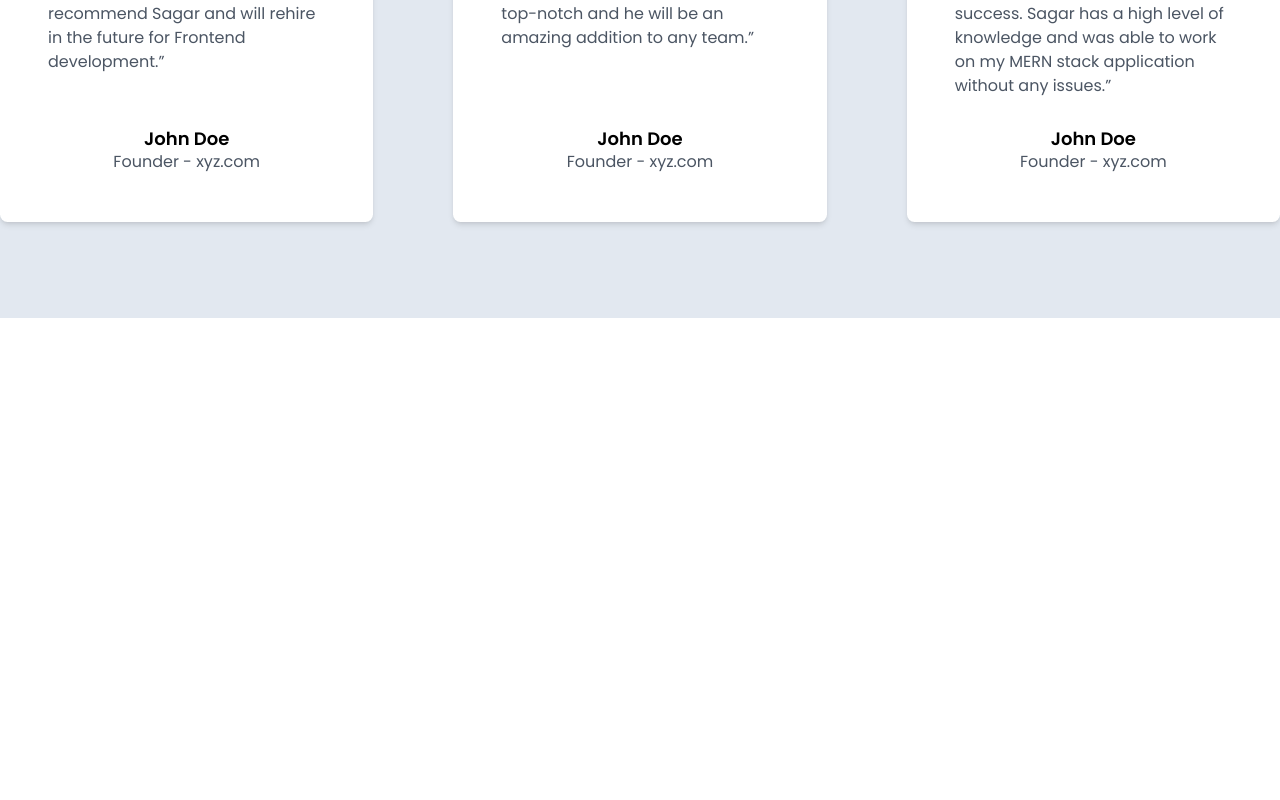
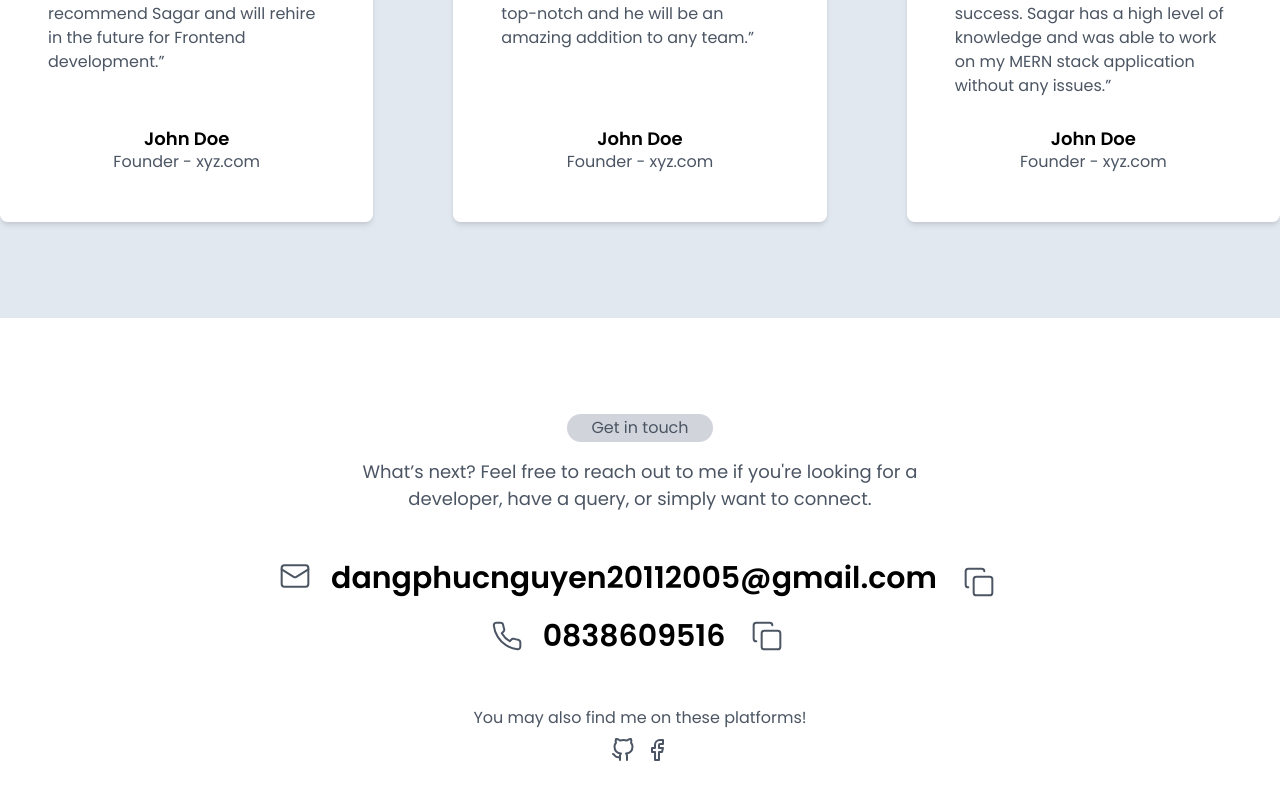
Before and after one commit to NHACTAOHOCBAI/Portfolio, a React (Vite) app: page / in a window 1280 px wide. Shown: the part 5540-6340 px from the top of the page. Before the commit the page ends 5858 px from the top, so only its background shows below. Built offline with nearby package versions, Linux system fonts and the light colour scheme.

Commit message:
hoan thien footer

```diff
--- a/src/App.tsx
+++ b/src/App.tsx
@@ -6,6 +6,7 @@ import SkillsPage from "./pages/skillsPage"
 import ExperiencePage from "./pages/experiencePage"
 import WorkPage from "./pages/workPage"
 import TestimonialsPage from "./pages/testimonialsPage"
+import AppFooter from "./components/appFooter"
 const App = () => {
   return (
     <>
@@ -18,6 +19,7 @@ const App = () => {
         <WorkPage />
         <TestimonialsPage />
       </main>
+      <AppFooter />
     </>
   )
 }
--- /dev/null
+++ b/src/components/appFooter.tsx
@@ -0,0 +1,54 @@
+import { FiFacebook, FiGithub } from "react-icons/fi";
+
+const AppFooter = () => {
+    return (
+        <footer className="pt-[96px] pb-[96px]">
+            <div className="container flex flex-col items-center justify-center text-center" >
+                <h2 className="page-title">Get in touch</h2>
+                <p className="desc-text text-[1.8rem] w-[580px] mt-[16px]">
+                    What’s next? Feel free to reach out to me if you're looking for a developer, have a query, or simply want to connect.
+                </p>
+                {/* contact */}
+                <div className="mt-[48px] text-[3rem] font-semibold leading-tight">
+                    <div className="flex gap-[20px]">
+                        <svg width="32" height="32" viewBox="0 0 32 32" fill="none" xmlns="http://www.w3.org/2000/svg">
+                            <path d="M26.6667 5.3335H5.33341C3.86066 5.3335 2.66675 6.5274 2.66675 8.00016V24.0002C2.66675 25.4729 3.86066 26.6668 5.33341 26.6668H26.6667C28.1395 26.6668 29.3334 25.4729 29.3334 24.0002V8.00016C29.3334 6.5274 28.1395 5.3335 26.6667 5.3335Z" stroke="#4B5563" stroke-width="2" stroke-linecap="round" stroke-linejoin="round" />
+                            <path d="M29.3334 9.3335L17.3734 16.9335C16.9618 17.1914 16.4858 17.3282 16.0001 17.3282C15.5143 17.3282 15.0384 17.1914 14.6267 16.9335L2.66675 9.3335" stroke="#4B5563" stroke-width="2" stroke-linecap="round" stroke-linejoin="round" />
+                        </svg>
+                        <span>
+                            dangphucnguyen20112005@gmail.com
+                        </span>
+                        <svg width="44" height="44" viewBox="0 0 44 44" fill="none" xmlns="http://www.w3.org/2000/svg">
+                            <path d="M32.6667 16.6665H19.3334C17.8607 16.6665 16.6667 17.8604 16.6667 19.3332V32.6665C16.6667 34.1393 17.8607 35.3332 19.3334 35.3332H32.6667C34.1395 35.3332 35.3334 34.1393 35.3334 32.6665V19.3332C35.3334 17.8604 34.1395 16.6665 32.6667 16.6665Z" stroke="#4B5563" stroke-width="2" stroke-linecap="round" stroke-linejoin="round" />
+                            <path d="M11.3334 27.3332C9.86675 27.3332 8.66675 26.1332 8.66675 24.6665V11.3332C8.66675 9.8665 9.86675 8.6665 11.3334 8.6665H24.6667C26.1334 8.6665 27.3334 9.8665 27.3334 11.3332" stroke="#4B5563" stroke-width="2" stroke-linecap="round" stroke-linejoin="round" />
+                        </svg>
+                    </div>
+                    <div className="flex mt-[10px] gap-[20px] justify-center items-center">
+                        <svg width="32" height="32" viewBox="0 0 32 32" fill="none" xmlns="http://www.w3.org/2000/svg">
+                            <path d="M29.3334 22.56V26.56C29.3349 26.9313 29.2589 27.2989 29.1101 27.6391C28.9613 27.9793 28.7431 28.2848 28.4695 28.5358C28.1959 28.7868 27.8728 28.9779 27.5211 29.0969C27.1693 29.2159 26.7966 29.2601 26.4267 29.2266C22.3239 28.7808 18.3827 27.3788 14.9201 25.1333C11.6985 23.0862 8.96719 20.3549 6.92007 17.1333C4.66671 13.6549 3.2644 9.69463 2.82674 5.5733C2.79342 5.20459 2.83724 4.83298 2.95541 4.48213C3.07357 4.13128 3.2635 3.80889 3.51309 3.53546C3.76269 3.26204 4.06648 3.04358 4.40513 2.894C4.74378 2.74441 5.10986 2.66698 5.48007 2.66663H9.48007C10.1271 2.66026 10.7545 2.8894 11.2451 3.31134C11.7357 3.73328 12.0562 4.31923 12.1467 4.95997C12.3156 6.24006 12.6287 7.49694 13.0801 8.70663C13.2595 9.18387 13.2983 9.70252 13.1919 10.2011C13.0856 10.6998 12.8386 11.1574 12.4801 11.52L10.7867 13.2133C12.6848 16.5514 15.4487 19.3152 18.7867 21.2133L20.4801 19.52C20.8426 19.1615 21.3003 18.9144 21.7989 18.8081C22.2975 18.7018 22.8162 18.7406 23.2934 18.92C24.5031 19.3714 25.76 19.6845 27.0401 19.8533C27.6878 19.9447 28.2793 20.2709 28.7021 20.77C29.125 21.269 29.3496 21.9061 29.3334 22.56Z" stroke="#4B5563" stroke-width="2" stroke-linecap="round" stroke-linejoin="round" />
+                        </svg>
+                        <span>
+                            0838609516
+                        </span>
+                        <svg width="44" height="44" viewBox="0 0 44 44" fill="none" xmlns="http://www.w3.org/2000/svg">
+                            <path d="M32.6667 16.6665H19.3334C17.8607 16.6665 16.6667 17.8604 16.6667 19.3332V32.6665C16.6667 34.1393 17.8607 35.3332 19.3334 35.3332H32.6667C34.1395 35.3332 35.3334 34.1393 35.3334 32.6665V19.3332C35.3334 17.8604 34.1395 16.6665 32.6667 16.6665Z" stroke="#4B5563" stroke-width="2" stroke-linecap="round" stroke-linejoin="round" />
+                            <path d="M11.3334 27.3332C9.86675 27.3332 8.66675 26.1332 8.66675 24.6665V11.3332C8.66675 9.8665 9.86675 8.6665 11.3334 8.6665H24.6667C26.1334 8.6665 27.3334 9.8665 27.3334 11.3332" stroke="#4B5563" stroke-width="2" stroke-linecap="round" stroke-linejoin="round" />
+                        </svg>
+                    </div>
+                </div>
+                <div className="mt-[48px] desc-text flex flex-col items-center">
+                    <p>You may also find me on these platforms!</p>
+                    <div className="flex mt-[8px] gap-[10px]">
+                        <a href="https://github.com/NHACTAOHOCBAI">
+                            <FiGithub size={24} className="text-gray-600" />
+                        </a>
+                        <a href="https://www.facebook.com/profile.php?id=100047067371826">
+                            <FiFacebook size={24} className="text-gray-600" />
+                        </a>
+                    </div>
+                </div>
+            </div>
+        </footer>
+    )
+}
+export default AppFooter;
--- a/src/pages/testimonialsPage.tsx
+++ b/src/pages/testimonialsPage.tsx
@@ -32,7 +32,7 @@ const TestimonialsPage = () => {
                     {
                         commensList.map((value) => {
                             return (
-                                <section className="shadow-md items-center h-[428px] w-[373.33px] bg-white rounded-xl p-[48px] flex flex-col gap-[24px]">
+                                <section className="shadow-md items-center h-[428px] w-[373.33px] bg-white rounded-xl p-[48px] flex flex-col gap-[24px] overflow-hidden">
                                     <div className="w-[64px] h-[64px] rounded-full bg-gray-500 flex justify-center items-center">
                                         <svg width="41" height="40" viewBox="0 0 41 40" fill="none" xmlns="http://www.w3.org/2000/svg">
                                             <path fill-rule="evenodd" clip-rule="evenodd" d="M13.1666 10C13.1666 8.01088 13.9568 6.10322 15.3633 4.6967C16.7698 3.29018 18.6775 2.5 20.6666 2.5C22.6557 2.5 24.5634 3.29018 25.9699 4.6967C27.3764 6.10322 28.1666 8.01088 28.1666 10C28.1666 11.9891 27.3764 13.8968 25.9699 15.3033C24.5634 16.7098 22.6557 17.5 20.6666 17.5C18.6775 17.5 16.7698 16.7098 15.3633 15.3033C13.9568 13.8968 13.1666 11.9891 13.1666 10ZM6.91829 33.5083C6.97449 29.8991 8.44769 26.4568 11.0199 23.9243C13.5921 21.3918 17.057 19.9724 20.6666 19.9724C24.2763 19.9724 27.7412 21.3918 30.3134 23.9243C32.8856 26.4568 34.3588 29.8991 34.415 33.5083C34.4193 33.7513 34.3527 33.9903 34.2234 34.196C34.094 34.4017 33.9075 34.5653 33.6866 34.6667C29.6019 36.5395 25.1602 37.5061 20.6666 37.5C16.0233 37.5 11.6116 36.4867 7.64662 34.6667C7.42577 34.5653 7.23925 34.4017 7.10989 34.196C6.98054 33.9903 6.91395 33.7513 6.91829 33.5083Z" fill="black" />
```
